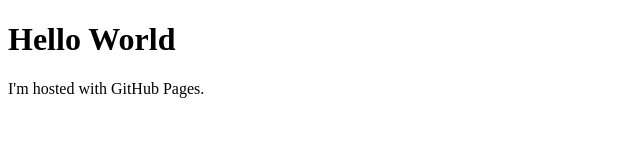
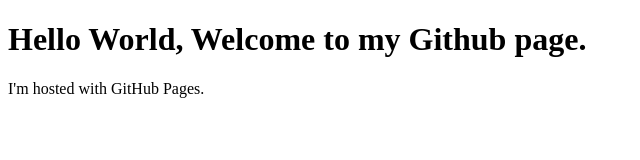
Before and after one commit to Nines99/Nines99.github.io, a plain HTML site: page index.html in a window 1280 px wide. Shown: the whole page, without its empty margins (0-640 px from the left). Drawn offline with Linux system fonts and the light colour scheme.

Commit message:
Update index.html

```diff
--- a/index.html
+++ b/index.html
@@ -1,7 +1,9 @@
 <!DOCTYPE html>
 <html>
 <body>
-<h1>Hello World</h1>
+
+<h1>Hello World, Welcome to my Github page.</h1>
 <p>I'm hosted with GitHub Pages.</p>
 </body>
+
 </html>
```
